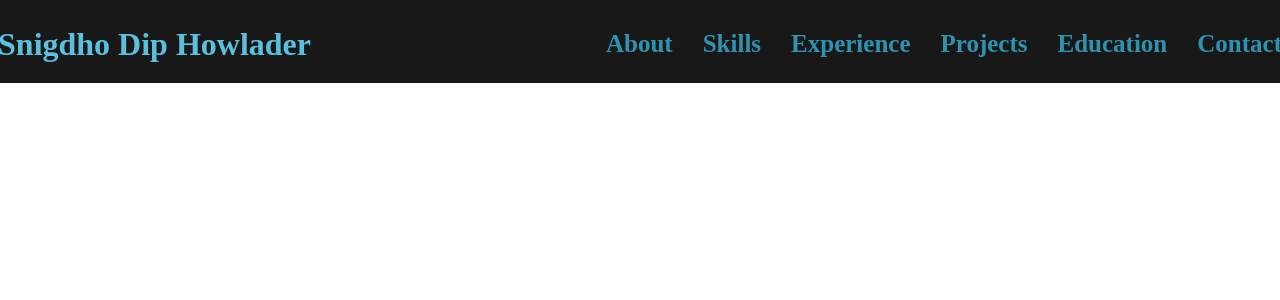
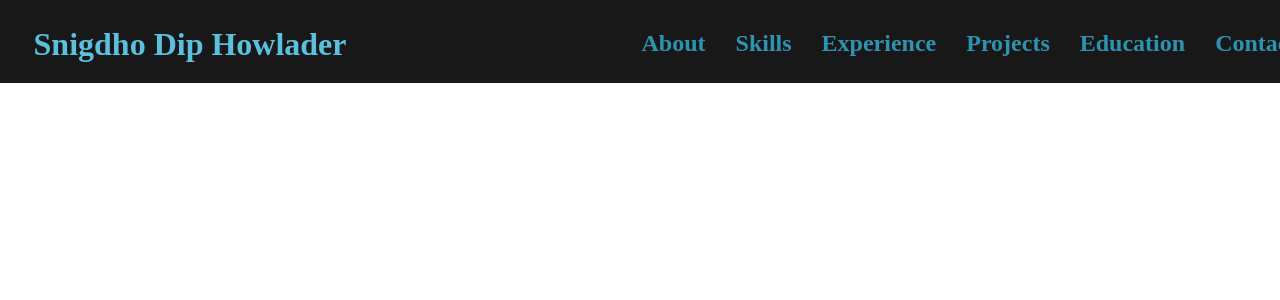
Before and after one commit to snigdho611/snigdho611.dev, a Next.js app: page / in a window 1280 px wide. Shown: the top 300 px of the page. Built offline with nearby package versions, Linux system fonts and the light colour scheme.

Commit message:
Update: Navbar

```diff
--- a/pages/index.tsx
+++ b/pages/index.tsx
@@ -13,7 +13,7 @@ const Home: NextPage = () => {
         <link rel="icon" href="/favicon.png" />
       </Head>
 
-      <Navbar></Navbar>
+      <Navbar>Snigdho Dip Howlader</Navbar>
     </div>
   );
 };
--- a/src/components/Navbar/index.tsx
+++ b/src/components/Navbar/index.tsx
@@ -25,20 +25,20 @@ const index: React.FC<NavbarProps> = ({ children }) => {
             fontSize: "32px",
             fontFamily: "Agency FB",
             fontWeight: "bold",
-            // paddingLeft: "120px",
+            paddingLeft: "50px",
             paddingTop: "26px",
             color: "#5BC0DE",
             whiteSpace: "nowrap",
           }}
         >
-          Snigdho Dip Howlader
+          {children}
         </div>
         <div
           style={{
             paddingTop: "30px",
             display: "flex",
             flexDirection: "row",
-            fontSize: "25px",
+            fontSize: "24px",
             fontFamily: "Agency FB",
             fontWeight: "bold",
             marginLeft: "265px",
```
